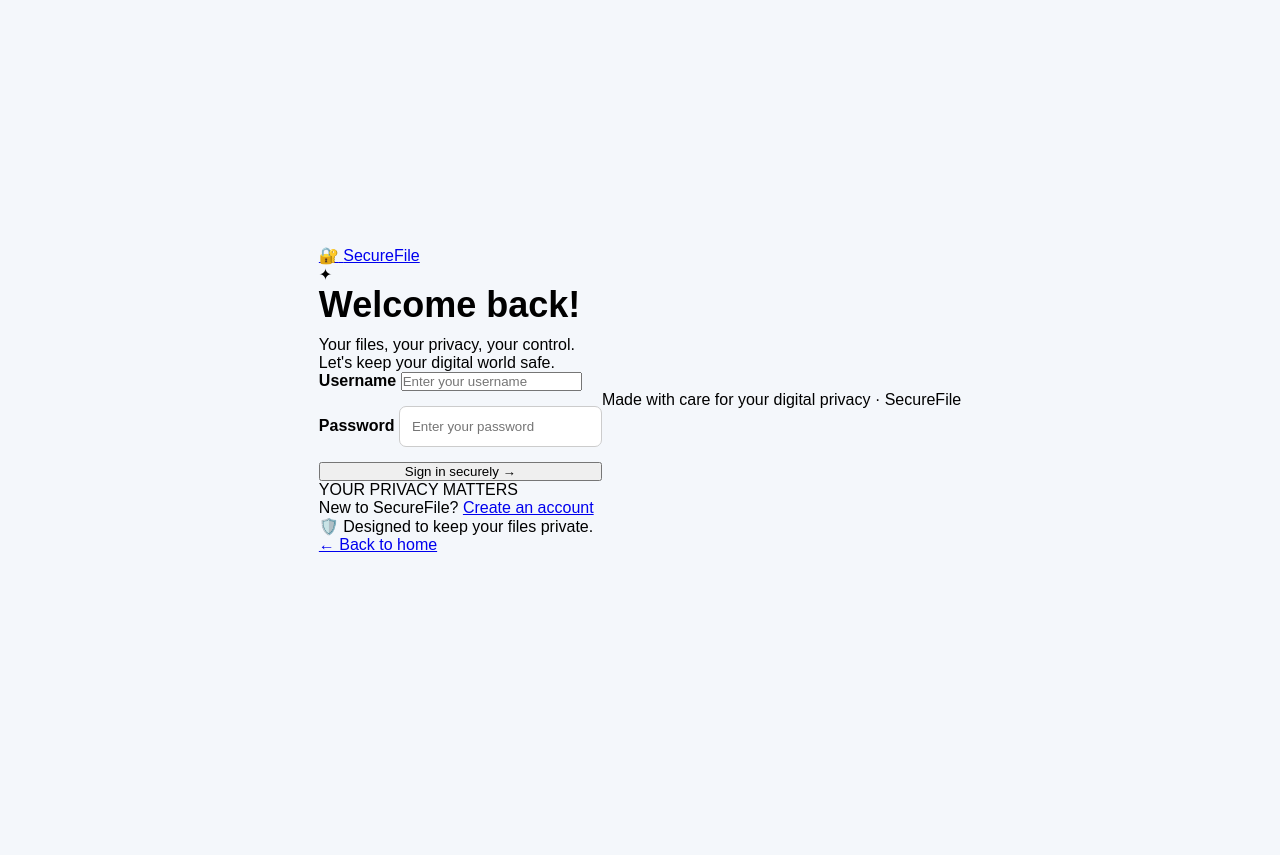
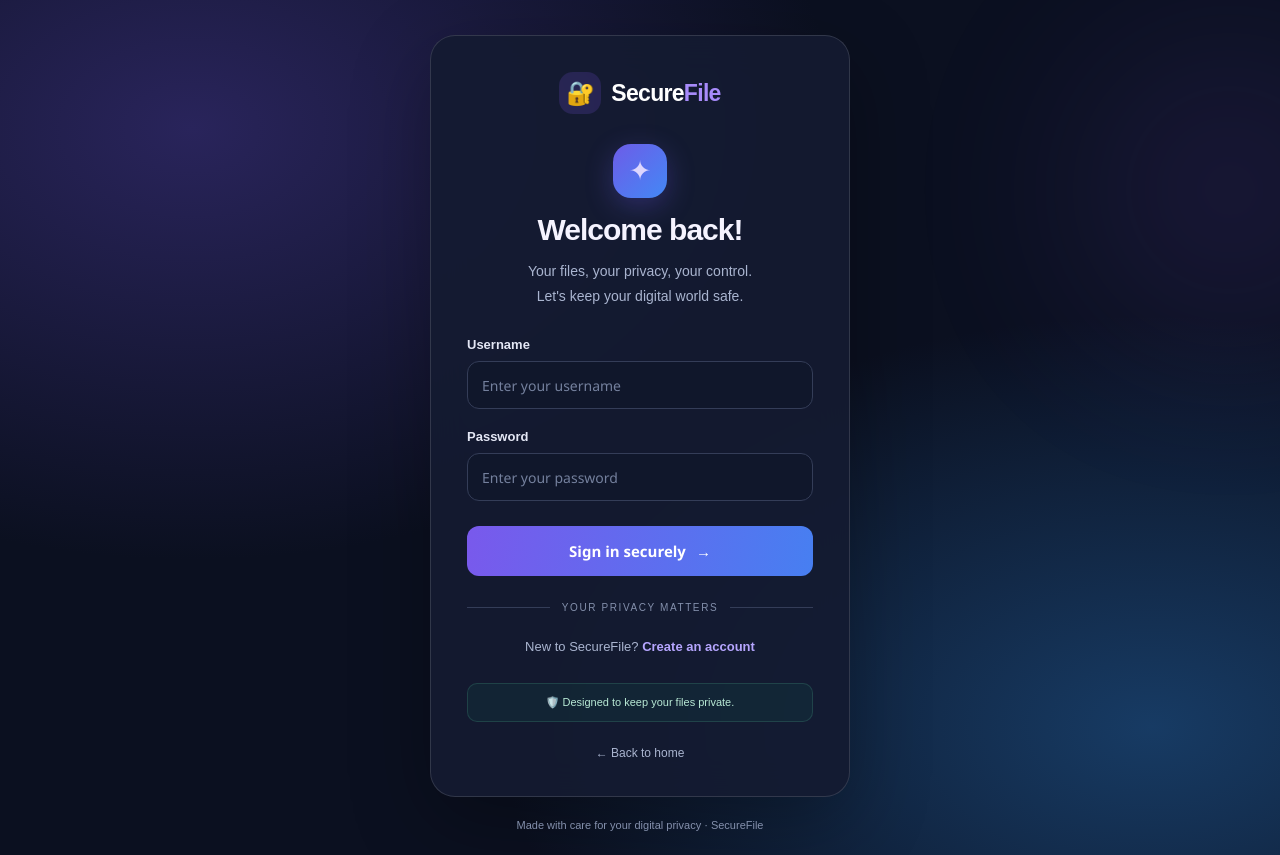
Before and after one commit to sanskruti957/SecureFile, a Flask app: page /login in a window 1280 px wide. Before the commit the page ends 552 px from the top, so only its background shows below. Run offline with Flask 3, Linux system fonts and the light colour scheme.

Commit message:
Add styles for authentication page

```diff
--- a/static/style.css
+++ b/static/style.css
@@ -1,3 +1,6 @@
+
+/* ===== GLOBAL STYLES ===== */
+
 * {
     box-sizing: border-box;
     margin: 0;
@@ -134,3 +137,294 @@ form .btn {
         padding: 25px;
     }
 }
+
+
+/* ===== SECUREFILE LOGIN & REGISTRATION THEME ===== */
+
+.auth-page {
+    min-height: 100vh;
+    margin: 0;
+    padding: 35px 18px 24px;
+    box-sizing: border-box;
+    display: flex;
+    flex-direction: column;
+    align-items: center;
+    justify-content: center;
+    gap: 22px;
+    position: relative;
+    overflow-x: hidden;
+    font-family: "Segoe UI", Arial, sans-serif;
+    color: #f5f3ff;
+    background:
+        radial-gradient(
+            ellipse at 15% 15%,
+            #29245b 0%,
+            transparent 42%
+        ),
+        radial-gradient(
+            ellipse at 90% 85%,
+            #173b64 0%,
+            transparent 40%
+        ),
+        #0b1020;
+}
+
+.auth-background {
+    position: fixed;
+    width: 300px;
+    height: 300px;
+    top: 5%;
+    right: -100px;
+    border-radius: 50%;
+    background: #8b5cf6;
+    opacity: 0.12;
+    filter: blur(100px);
+    pointer-events: none;
+}
+
+.auth-card {
+    position: relative;
+    z-index: 1;
+    width: 100%;
+    max-width: 420px;
+    padding: 36px;
+    box-sizing: border-box;
+    border: 1px solid rgba(255, 255, 255, 0.13);
+    border-radius: 25px;
+    background: rgba(20, 27, 49, 0.90);
+    box-shadow: 0 25px 80px rgba(0, 0, 0, 0.30);
+    backdrop-filter: blur(18px);
+}
+
+.auth-card .brand {
+    display: flex;
+    align-items: center;
+    justify-content: center;
+    gap: 10px;
+    color: #ffffff;
+    text-decoration: none;
+    font-size: 23px;
+    font-weight: 750;
+    letter-spacing: -0.7px;
+}
+
+.brand-icon {
+    width: 42px;
+    height: 42px;
+    display: grid;
+    place-items: center;
+    border-radius: 14px;
+    background: rgba(139, 92, 246, 0.17);
+    font-size: 23px;
+}
+
+.brand-highlight {
+    color: #a78bfa;
+}
+
+.welcome-icon {
+    width: 54px;
+    height: 54px;
+    margin: 30px auto 15px;
+    display: grid;
+    place-items: center;
+    border-radius: 18px;
+    color: #ddd6fe;
+    font-size: 27px;
+    background: linear-gradient(135deg, #6d5ce8, #4388f5);
+    box-shadow: 0 8px 28px rgba(109, 92, 232, 0.30);
+}
+
+.auth-card h1 {
+    margin: 0;
+    text-align: center;
+    font-size: 30px;
+    letter-spacing: -1px;
+    color: #f5f3ff;
+}
+
+.auth-subtitle {
+    margin: 12px 0 28px;
+    text-align: center;
+    color: #aab5d0;
+    font-size: 14px;
+    line-height: 1.8;
+}
+
+.auth-card form {
+    display: flex;
+    flex-direction: column;
+    gap: 0;
+    text-align: left;
+    max-width: none;
+    margin: 0;
+}
+
+.auth-card .form-group {
+    margin-bottom: 20px;
+}
+
+.auth-card .form-group label {
+    display: block;
+    margin-bottom: 9px;
+    color: #e4e7f5;
+    font-size: 13px;
+    font-weight: 600;
+}
+
+.auth-card .form-group input {
+    width: 100%;
+    min-height: 48px;
+    padding: 13px 14px;
+    box-sizing: border-box;
+    border: 1px solid #343d58;
+    border-radius: 12px;
+    outline: none;
+    background: #10172b;
+    color: #ffffff;
+    font-family: "Segoe UI", Arial, sans-serif;
+    font-size: 14px;
+    transition: border-color 0.2s, box-shadow 0.2s;
+}
+
+.auth-card .form-group input::placeholder {
+    color: #74809d;
+}
+
+.auth-card .form-group input:focus {
+    border-color: #9b87ff;
+    box-shadow: 0 0 0 3px rgba(139, 92, 246, 0.17);
+}
+
+.auth-card .auth-button {
+    width: 100%;
+    min-height: 50px;
+    margin-top: 5px;
+    padding: 13px;
+    display: flex;
+    justify-content: center;
+    align-items: center;
+    gap: 10px;
+    border: none;
+    border-radius: 12px;
+    background: linear-gradient(100deg, #7959ec, #477ff1);
+    color: #ffffff;
+    font-family: "Segoe UI", Arial, sans-serif;
+    font-size: 15px;
+    font-weight: 700;
+    cursor: pointer;
+    transition: transform 0.2s, box-shadow 0.2s;
+}
+
+.auth-card .auth-button:hover {
+    transform: translateY(-2px);
+    box-shadow: 0 10px 25px rgba(99, 102, 241, 0.30);
+}
+
+.auth-divider {
+    margin: 26px 0 22px;
+    display: flex;
+    align-items: center;
+    gap: 12px;
+    color: #8490ac;
+    font-size: 10px;
+    letter-spacing: 1.6px;
+}
+
+.auth-divider::before,
+.auth-divider::after {
+    content: "";
+    flex: 1;
+    height: 1px;
+    background: #343d58;
+}
+
+.auth-card .register-text {
+    margin: 0;
+    text-align: center;
+    color: #aab5d0;
+    font-size: 13px;
+    line-height: 1.8;
+}
+
+.auth-card .register-text a {
+    color: #b6a6ff;
+    font-weight: 700;
+    text-decoration: none;
+}
+
+.auth-card .register-text a:hover,
+.auth-card .back-home:hover {
+    color: #ffffff;
+}
+
+.security-note {
+    margin-top: 24px;
+    padding: 12px 10px;
+    display: flex;
+    align-items: center;
+    justify-content: center;
+    gap: 8px;
+    border: 1px solid rgba(110, 231, 183, 0.15);
+    border-radius: 10px;
+    background: rgba(16, 185, 129, 0.07);
+    color: #b8e9d5;
+    font-size: 11px;
+    text-align: center;
+}
+
+.success-message,
+.error-message {
+    margin-bottom: 18px;
+    padding: 12px;
+    border-radius: 10px;
+    font-size: 13px;
+    line-height: 1.6;
+}
+
+.success-message {
+    border: 1px solid #236c54;
+    background: #102e2b;
+    color: #a7f3d0;
+}
+
+.auth-card .error-message {
+    border: 1px solid #87404e;
+    background: #351b2b;
+    color: #fecdd3;
+}
+
+.auth-card .back-home {
+    display: block;
+    margin-top: 24px;
+    color: #aab5d0;
+    text-align: center;
+    font-size: 12px;
+    text-decoration: none;
+}
+
+.auth-footer {
+    position: relative;
+    z-index: 1;
+    color: #8490ac;
+    font-size: 11px;
+    text-align: center;
+}
+
+
+/* ===== MOBILE RESPONSIVENESS ===== */
+
+@media (max-width: 480px) {
+    .auth-page {
+        padding: 24px 14px;
+    }
+
+    .auth-card {
+        padding: 27px 22px;
+        border-radius: 21px;
+    }
+
+    .auth-card h1 {
+        font-size: 27px;
+    }
+}
```
